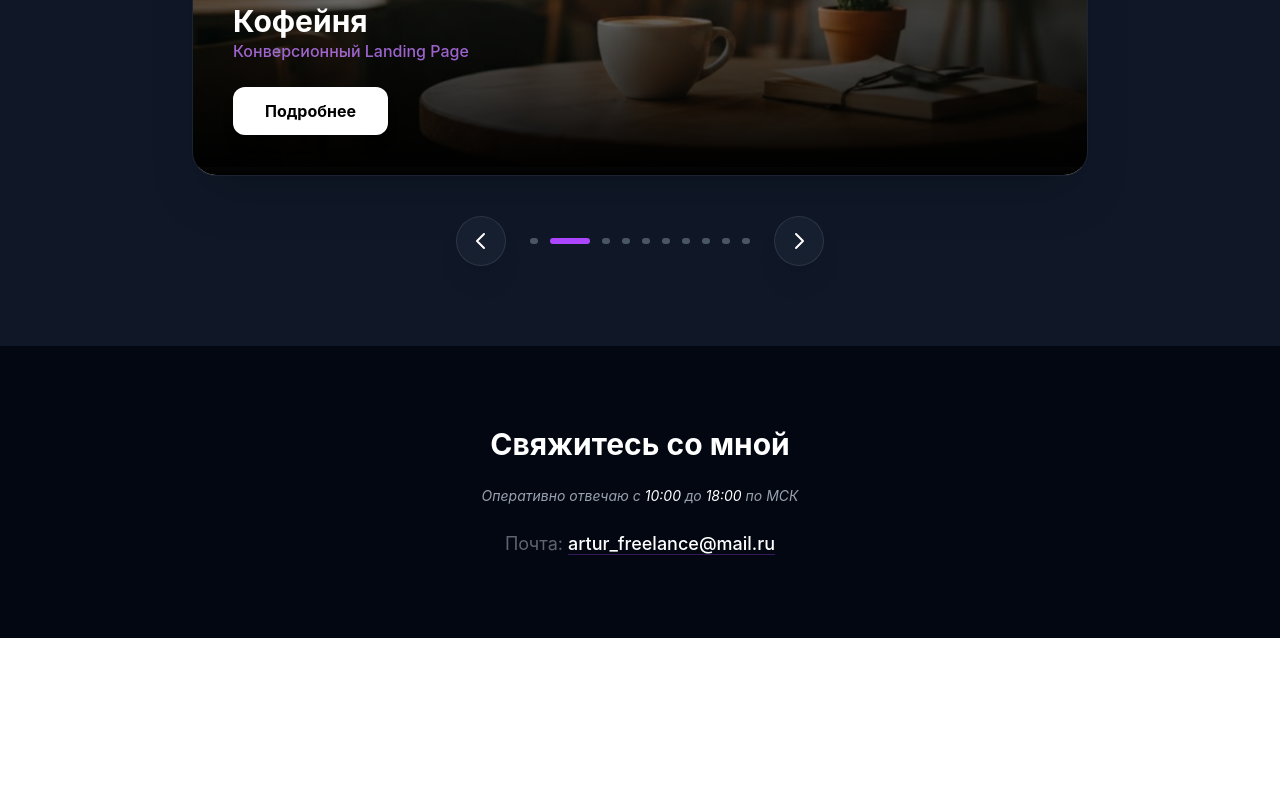
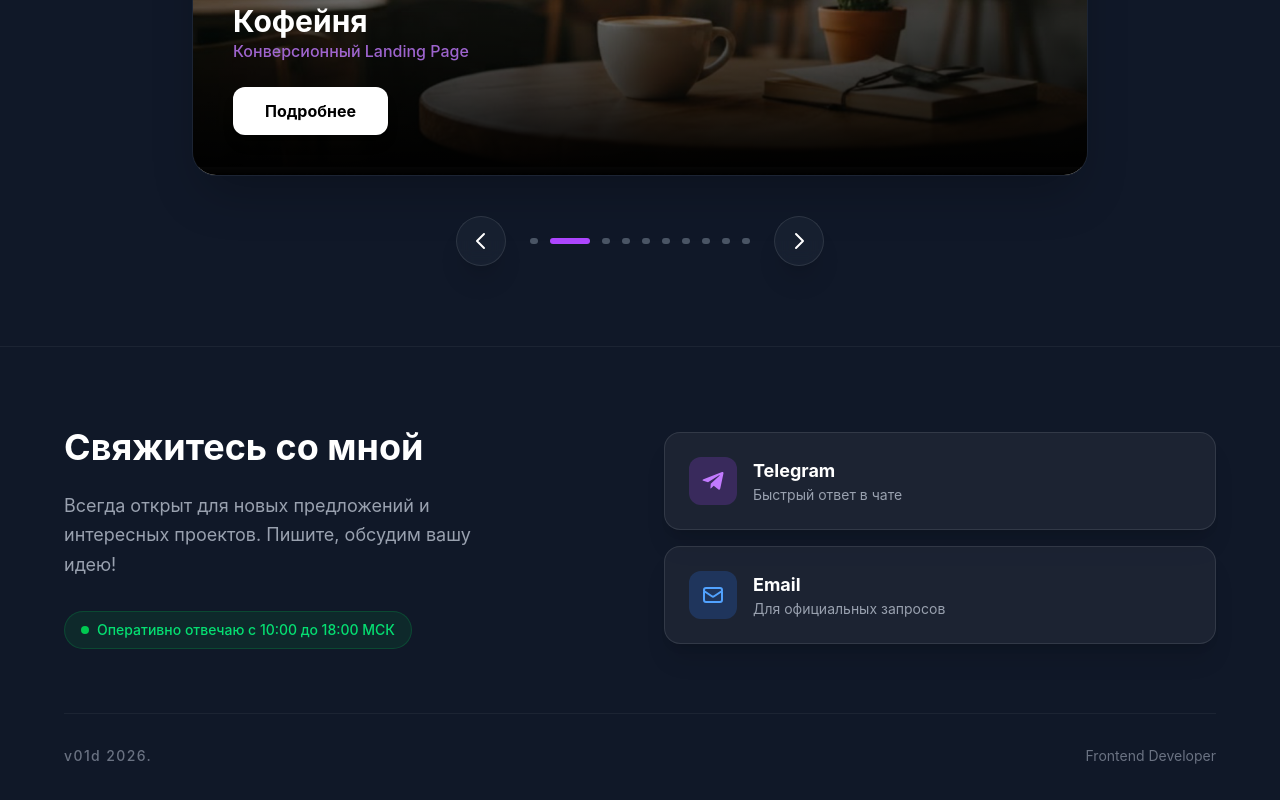
Before and after one commit to v01dedknight/showcase, a React (Vite) app: page / in a window 1280 px wide. Shown: the part 1631-2431 px from the top of the page. Before the commit the page ends 2269 px from the top, so only its background shows below. Built offline with nearby package versions, Linux system fonts and the light colour scheme.

Commit message:
Footer and links have been changed

```diff
--- a/src/components/Contact.jsx
+++ b/src/components/Contact.jsx
@@ -1,26 +1,83 @@
+import { HiOutlineMail } from "react-icons/hi";
+import { FaTelegramPlane } from "react-icons/fa";
+
 function Contact() {
+  const currentYear = new Date().getFullYear();
+
   return (
-    <section className="py-20 px-6 text-center">
-      <h2 className="text-3xl font-bold mb-6">Свяжитесь со мной</h2>
+    <footer className="bg-gray-900 border-t border-white/5 pt-20 pb-10 px-6">
+      <div className="max-w-6xl mx-auto">
+        <div className="grid md:grid-cols-2 gap-12 items-center mb-16">
 
-      <div className="max-w-md mx-auto space-y-4 text-gray-400">
-        <p className="text-sm italic mb-6">
-          Оперативно отвечаю с <span className="text-white">10:00</span> до <span className="text-white">18:00</span> по МСК
-        </p>
+          {/* Left side: Text */}
+          <div>
+            <h2 className="text-4xl font-bold text-white mb-6">Свяжитесь со мной</h2>
+            <p className="text-gray-400 text-lg max-w-md leading-relaxed mb-8">
+              Всегда открыт для новых предложений и интересных проектов.
+              Пишите, обсудим вашу идею!
+            </p>
+            <div className="inline-flex items-center gap-2 px-4 py-2 bg-green-500/10 text-green-400 text-sm font-medium rounded-full border border-green-500/20">
+              <span className="relative flex h-2 w-2">
+                <span className="animate-ping absolute inline-flex h-full w-full rounded-full bg-green-400 opacity-75"></span>
+                <span className="relative inline-flex rounded-full h-2 w-2 bg-green-500"></span>
+              </span>
+              Оперативно отвечаю с 10:00 до 18:00 МСК
+            </div>
+          </div>
 
-        <div className="flex flex-col gap-3 items-center text-lg">
-          <p>
-            <span className="opacity-60">Почта: </span>
+          {/* Right side: Link buttons */}
+          <div className="flex flex-col gap-4">
+            <a
+              href="https://t.me/rejectsociety"
+              target="_blank"
+              rel="noopener noreferrer"
+              className="group flex items-center justify-between p-6 bg-white/5 border border-white/10 rounded-2xl hover:bg-purple-600 transition-all duration-500 shadow-xl"
+            >
+              <div className="flex items-center gap-4">
+                <div className="p-3 bg-purple-500/20 rounded-xl group-hover:bg-white/20 transition-colors">
+                  <FaTelegramPlane className="text-purple-400 group-hover:text-white" size={24} />
+                </div>
+                <div>
+                  <p className="text-white font-bold text-lg">Telegram</p>
+                  <p className="text-gray-400 group-hover:text-purple-100 text-sm">Быстрый ответ в чате</p>
+                </div>
+              </div>
+              <div className="opacity-0 group-hover:opacity-100 transition-opacity pr-2 text-white">
+                →
+              </div>
+            </a>
+
             <a
               href="mailto:artur_freelance@mail.ru"
-              className="text-white hover:text-purple-400 transition-colors duration-300 font-medium underline decoration-purple-500/30 underline-offset-4"
+              className="group flex items-center justify-between p-6 bg-white/5 border border-white/10 rounded-2xl hover:bg-blue-600 transition-all duration-500 shadow-xl"
             >
-              artur_freelance@mail.ru
+              <div className="flex items-center gap-4">
+                <div className="p-3 bg-blue-500/20 rounded-xl group-hover:bg-white/20 transition-colors">
+                  <HiOutlineMail className="text-blue-400 group-hover:text-white" size={24} />
+                </div>
+                <div>
+                  <p className="text-white font-bold text-lg">Email</p>
+                  <p className="text-gray-400 group-hover:text-blue-100 text-sm">Для официальных запросов</p>
+                </div>
+              </div>
+              <div className="opacity-0 group-hover:opacity-100 transition-opacity pr-2 text-white">
+                →
+              </div>
             </a>
+          </div>
+        </div>
+
+        {/* Bottom: Copyright */}
+        <div className="pt-8 border-t border-white/5 flex flex-col md:flex-row justify-between items-center gap-4">
+          <p className="text-gray-500 text-sm font-medium tracking-widest">
+            v01d {currentYear}.
           </p>
+          <div className="flex gap-6 text-gray-500 text-sm">
+            <span className="hover:text-white cursor-default transition-colors">Frontend Developer</span>
+          </div>
         </div>
       </div>
-    </section>
+    </footer>
   );
 }
 
```
